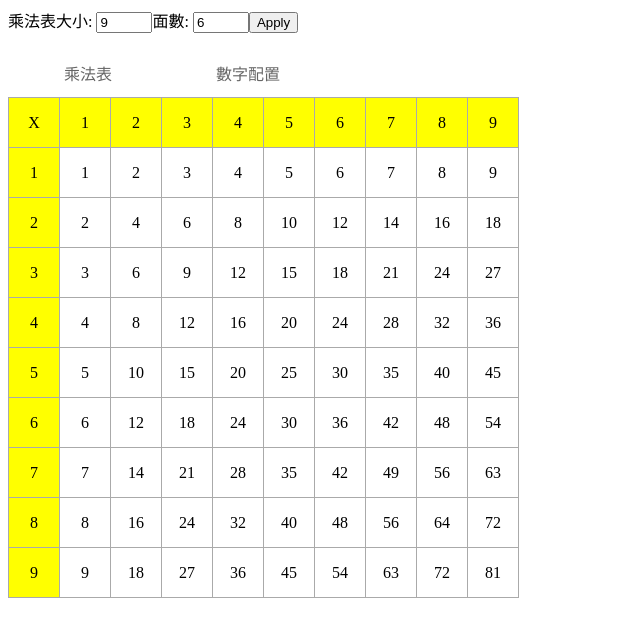
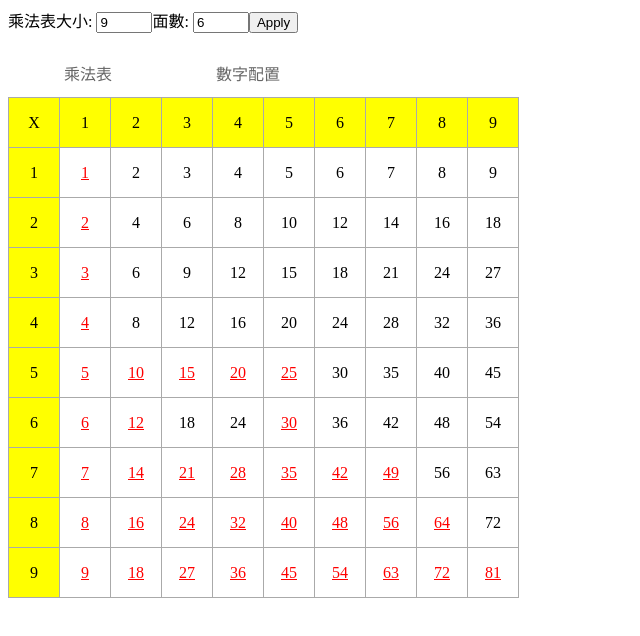
Before and after one commit to anrylu/multiply-cube, an Angular app: page / in a window 1280 px wide. Shown: the top 636 px of the page, without its empty margins (0-640 px from the left). Built offline with nearby package versions, Linux system fonts and the light colour scheme.

Commit message:
add unique number color

```diff
--- a/src/app/multiplication-table.service.ts
+++ b/src/app/multiplication-table.service.ts
@@ -1,9 +1,12 @@
 import { Injectable } from '@angular/core';
 
+export interface ResultElement {
+  value: number;
+  is_unique: boolean;
+}
 export interface MultiplyElement {
   multiplier: number;
-  result: number[];
-  is_unique: boolean[];
+  result: ResultElement[];
 }
 
 @Injectable()
@@ -15,19 +18,36 @@ export class MultiplicationTableService {
   // result
   multiplers: number[] = [];
   data: MultiplyElement[]  = [];
+  unique_values: number[] = [];
 
   calculate() {
     var element: MultiplyElement;
+    var result_element: ResultElement;
 
+    // reset data
     this.multiplers = [];
     this.data = [];
+    this.unique_values = [];
+
+    // generate data
     for( var i=1; i<=this.multiplication_count; i++ ) {
       this.multiplers.push(i);
-      element = {multiplier: i, result: [], is_unique: []};
+      element = {multiplier: i, result: []};
       for( var j=1; j<=this.multiplication_count; j++ ) {
-        element.result.push(i*j);
+        result_element = {value: i*j, is_unique: false};
+        element.result.push(result_element);
       }
       this.data.push(element);
+    }
+
+    // check unique
+    for( var i=0; i<this.multiplication_count; i++ ) {
+      for( var j=0; j<this.multiplication_count; j++ ) {
+        if( this.unique_values.indexOf(this.data[j].result[i].value) < 0 ) {
+          this.unique_values.push(this.data[j].result[i].value);
+          this.data[j].result[i].is_unique = true;
+        }
+      }
     }
   }
 
--- a/src/app/multiplication-table/multiplication-table.component.html
+++ b/src/app/multiplication-table/multiplication-table.component.html
@@ -6,7 +6,9 @@
   </tr>
   <tr *ngFor="let element of multiplicationTableService.data">
     <td bgcolor="yellow">{{element.multiplier}}</td>
-    <td *ngFor="let value of element.result">{{value}}</td>
+    <td *ngFor="let result_element of element.result; let i = index" [ngStyle]="{'color': result_element.is_unique? '#FF0000' : '#000000', 'text-decoration': result_element.is_unique? 'underline': ''}">
+      {{result_element.value}}
+    </td>
   </tr>
   </tbody>
 </table>
```
Also changed, not shown: src/app/multiplication-table/multiplication-table.component.css (line endings or trailing spaces).
